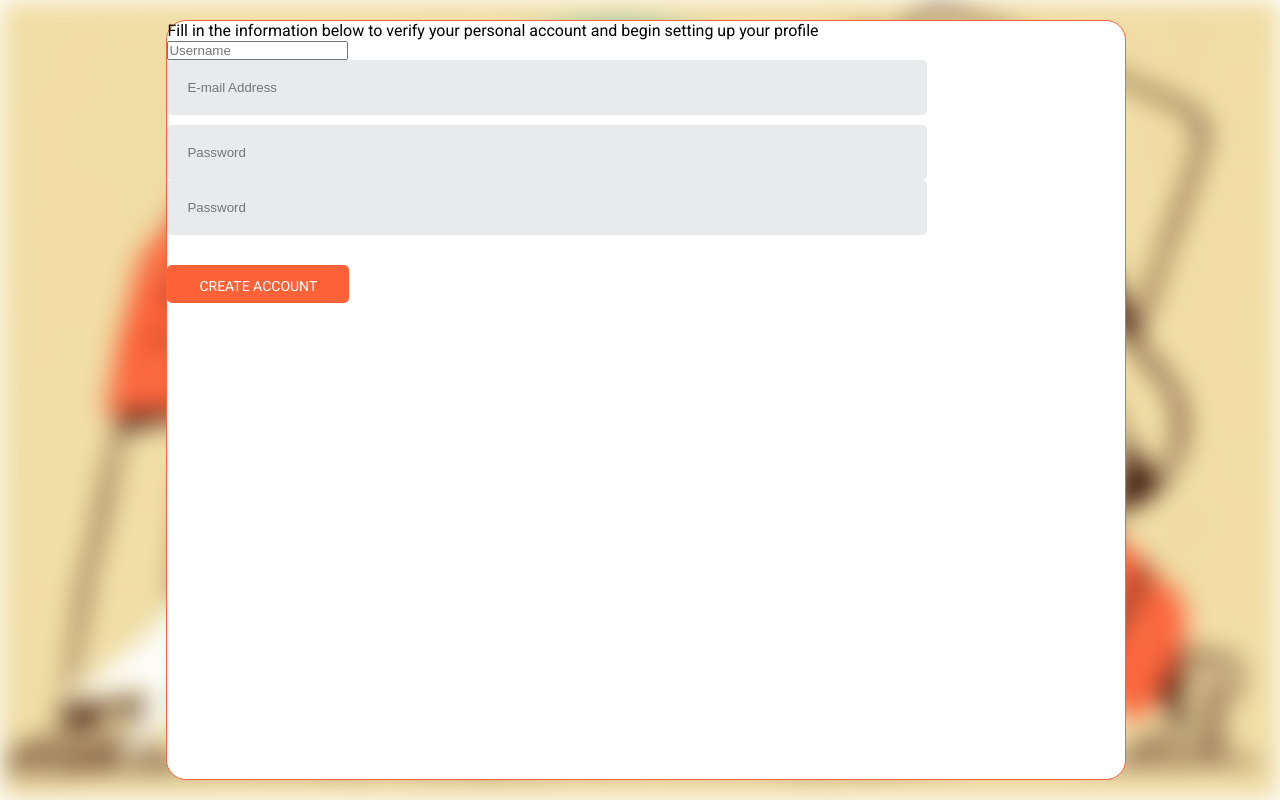
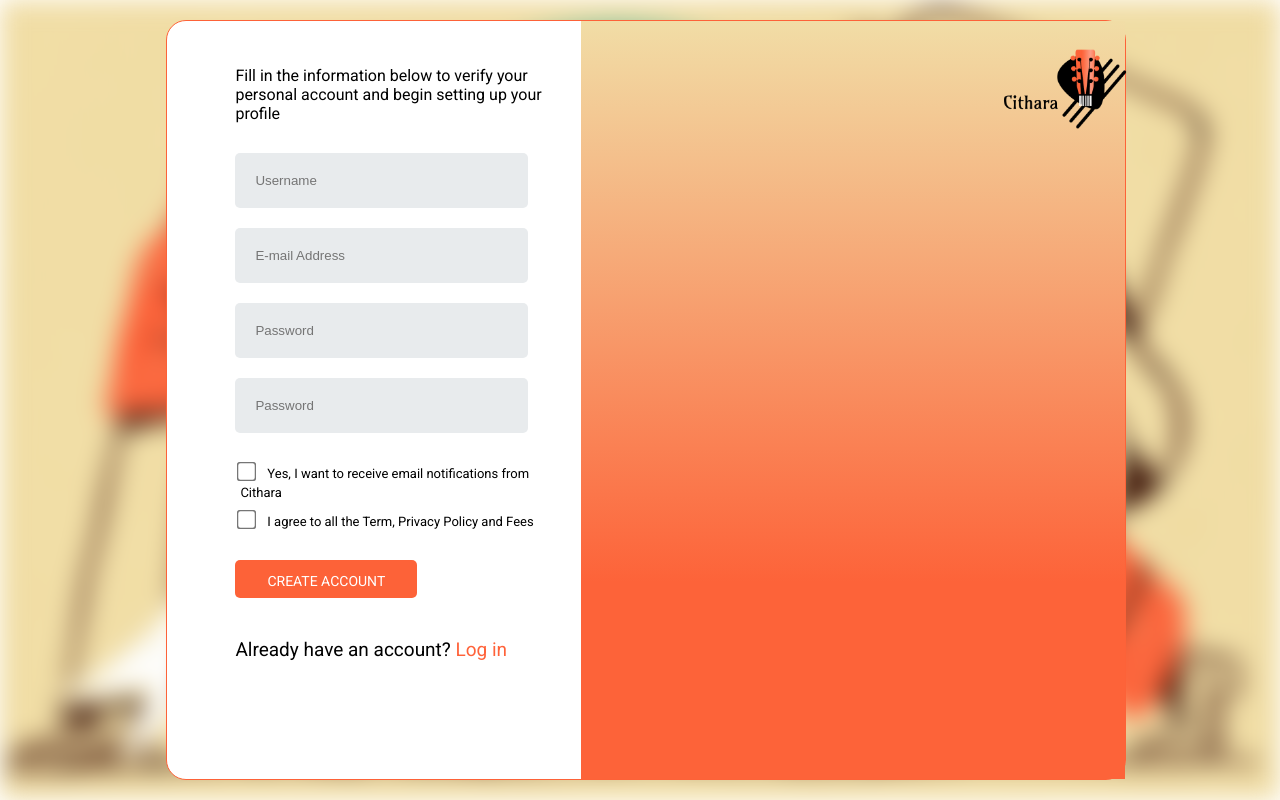
Before and after one commit to jose-a-dlc05/cithara-frontend, a PHP site: page /registration.html in a window 1280 px wide. Run offline with PHP 8.4, Linux system fonts and the light colour scheme; some web fonts are replaced.

Commit message:
Completed second part of form. Will add smaller details and the right side of the box

```diff
--- a/registration.html
+++ b/registration.html
@@ -10,7 +10,7 @@
     <div class="bg-image"></div>
     <div class="overlay">
       <div class="registration-form left">
-        <p>
+        <p class="registration-form--heading">
           Fill in the information below to verify your personal account and
           begin setting up your profile
         </p>
@@ -44,11 +44,33 @@
             required
           />
         </form>
+        <label class="email-checkbox">
+          <input type="checkbox" value="remember-me" id="remember_me" />
+          <span class="checkbox-text"
+            >Yes, I want to receive email notifications from Cithara</span
+          >
+        </label>
+        <label class="terms-checkbox">
+          <input type="checkbox" value="remember-me" id="remember_me" />
+          <span class="checkbox-text"
+            >I agree to all the Term, Privacy Policy and Fees</span
+          >
+        </label>
         <div class="form-buttons">
-          <a href="#" class="primary-btn btn">Create Account</a>
+          <a href="#" class="primary-btn btn ca-btn">Create Account</a>
         </div>
+        <p class="existing-account">
+          Already have an account?
+          <a href="index.html" class="login-anchor">Log in</a>
+        </p>
       </div>
-      <div class="registration-gradient right"></div>
+      <div class="registration-gradient right">
+        <img
+          src="resources/img/cithara_logo.png"
+          alt="orange guitar tail with pick behind it"
+          class="guitar-logo registration-logo"
+        />
+      </div>
     </div>
   </body>
 </html>
--- a/resources/css/style.css
+++ b/resources/css/style.css
@@ -90,12 +90,15 @@ body {
   letter-spacing: 0.5px;
 }
 
-input[type='email'] {
-  margin-bottom: 10px;
+input[type='email'],
+input[type='text'],
+input[type='password'] {
+  margin-bottom: 20px;
 }
 
 input[type='email'],
-input[type='password'] {
+input[type='password'],
+input[type='text'] {
   display: inline-block;
   width: 90%;
   padding: 20px;
@@ -178,3 +181,53 @@ input[type='password'] {
 }
 
 /* Registration Form */
+.left {
+  width: 40%;
+  padding: 20px;
+  margin-left: 3em;
+}
+
+.registration-form--heading {
+  margin-top: 25px;
+  margin-bottom: 30px;
+}
+
+.email-checkbox,
+.terms-checkbox {
+  display: block;
+  margin-top: 10px;
+  margin-left: 5px;
+}
+
+input[type='checkbox'] {
+  transform: scale(1.5);
+}
+
+.checkbox-text {
+  margin-left: 10px;
+  font-size: 13px;
+}
+
+.ca-btn {
+  margin-bottom: 40px;
+}
+
+.existing-account {
+  font-size: 19px;
+}
+
+.login-anchor {
+  text-decoration: none;
+  color: #FF6239;
+}
+
+.right {
+  width: 60%;
+  height: auto;
+  max-width: 100%;
+  background: linear-gradient(180deg, rgba(241,221,166,1) 0%, rgba(253,99,57,1) 74%);
+}
+
+.registration-logo {
+  margin-left: 26em;
+}
```
